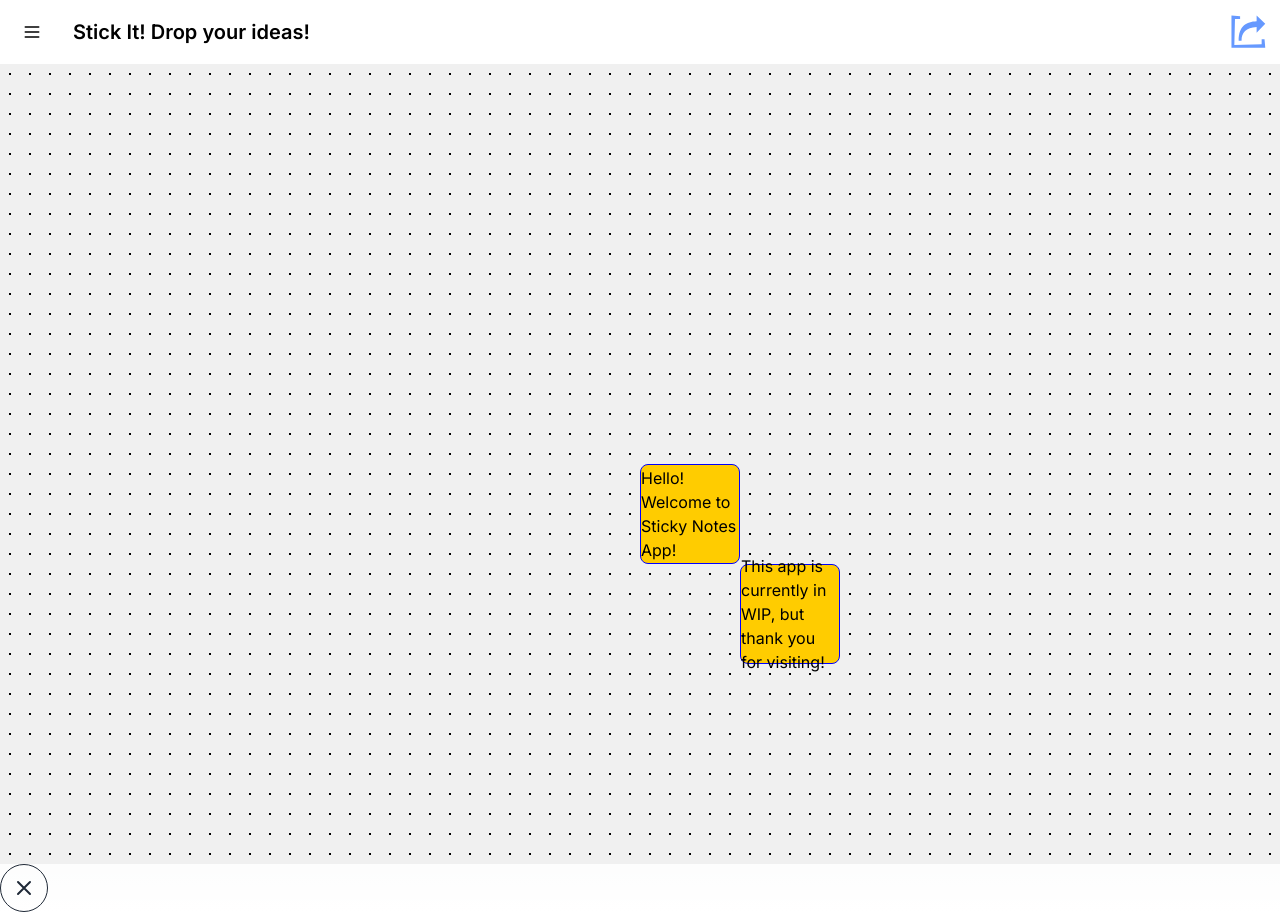
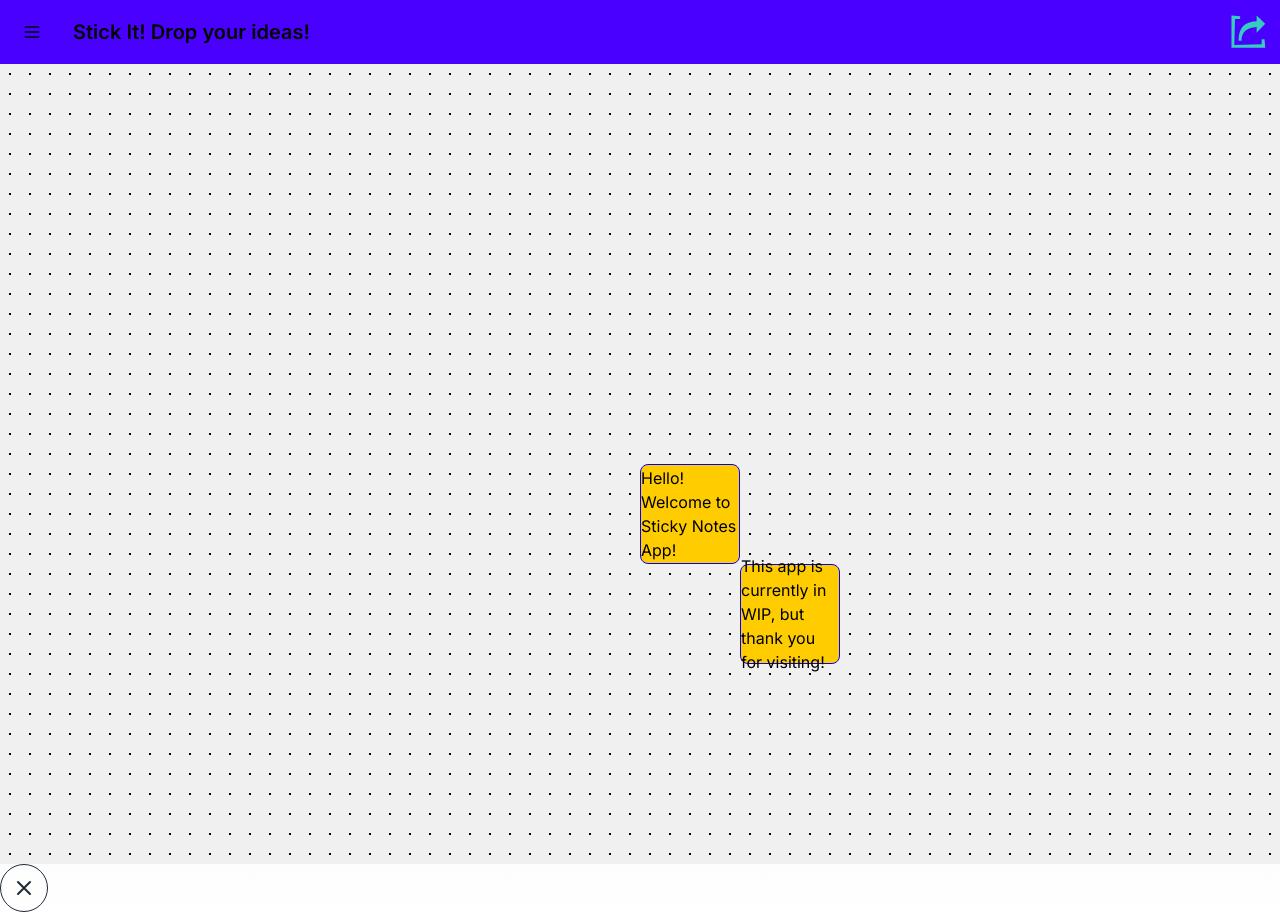
Before and after one commit to francamara/sticky-notes-app, a Next.js app: page / in a window 1280 px wide. Built offline with nearby package versions, Linux system fonts and the light colour scheme.

Commit message:
applied colors

```diff
--- a/src/app/components/Navbar/Navbar.tsx
+++ b/src/app/components/Navbar/Navbar.tsx
@@ -2,7 +2,7 @@ import React from 'react'
 
 const Navbar: React.FC = () => {
   return (
-    <div className="navbar bg-base-100">
+    <div className="navbar bg-primary">
       <div className="flex-none">
         <button title="Open Menu" className="btn btn-square btn-ghost">
           <svg xmlns="http://www.w3.org/2000/svg" fill="none" viewBox="0 0 24 24" className="inline-block w-5 h-5 stroke-current"><path strokeLinecap="round" strokeLinejoin="round" strokeWidth="2" d="M4 6h16M4 12h16M4 18h16"></path></svg>
@@ -14,7 +14,7 @@ const Navbar: React.FC = () => {
       <div className="flex-none">
         <button title="Share Options" className="btn btn-square btn-ghost">
           <svg xmlns="http://www.w3.org/2000/svg" x="0px" y="0px" width="100" viewBox="0 0 64 64">
-            <path fill='#6699ff' d="M 9 9 L 9 14 L 9 54 L 51 54 L 56 54 L 55 42 L 51 42 L 51 49.095703 L 13 50 L 13.900391 14 L 21 14 L 21 10 L 9 9 z M 44 9 L 44 17.072266 C 29.919275 17.731863 19 23.439669 19 44 L 23 44 C 23 32.732824 29.174448 25.875825 44 25.080078 L 44 33 L 56 20.5 L 44 9 z"></path>
+            <path fill='#37cdbe' d="M 9 9 L 9 14 L 9 54 L 51 54 L 56 54 L 55 42 L 51 42 L 51 49.095703 L 13 50 L 13.900391 14 L 21 14 L 21 10 L 9 9 z M 44 9 L 44 17.072266 C 29.919275 17.731863 19 23.439669 19 44 L 23 44 C 23 32.732824 29.174448 25.875825 44 25.080078 L 44 33 L 56 20.5 L 44 9 z"></path>
           </svg>
         </button>
       </div>
```
